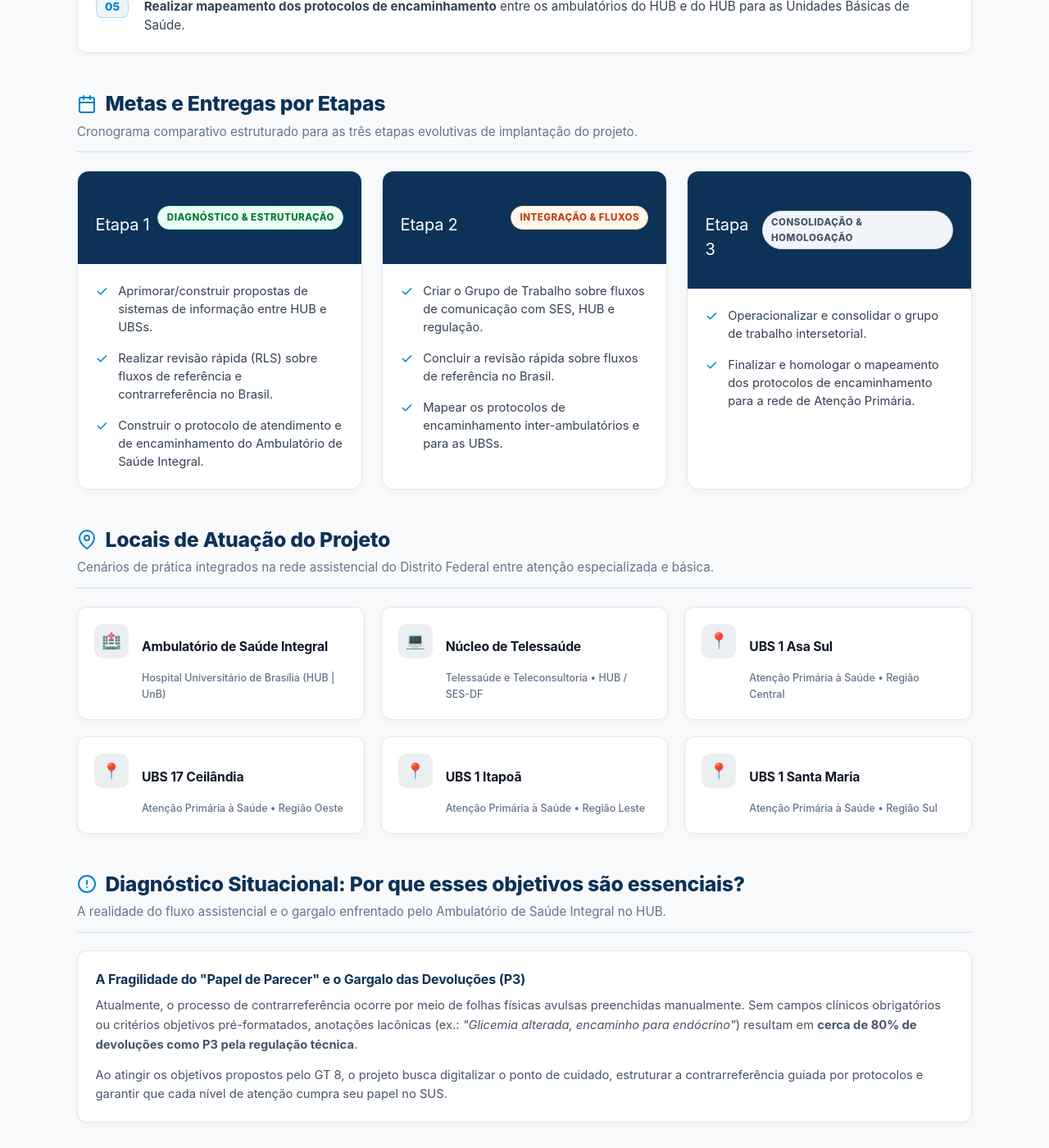
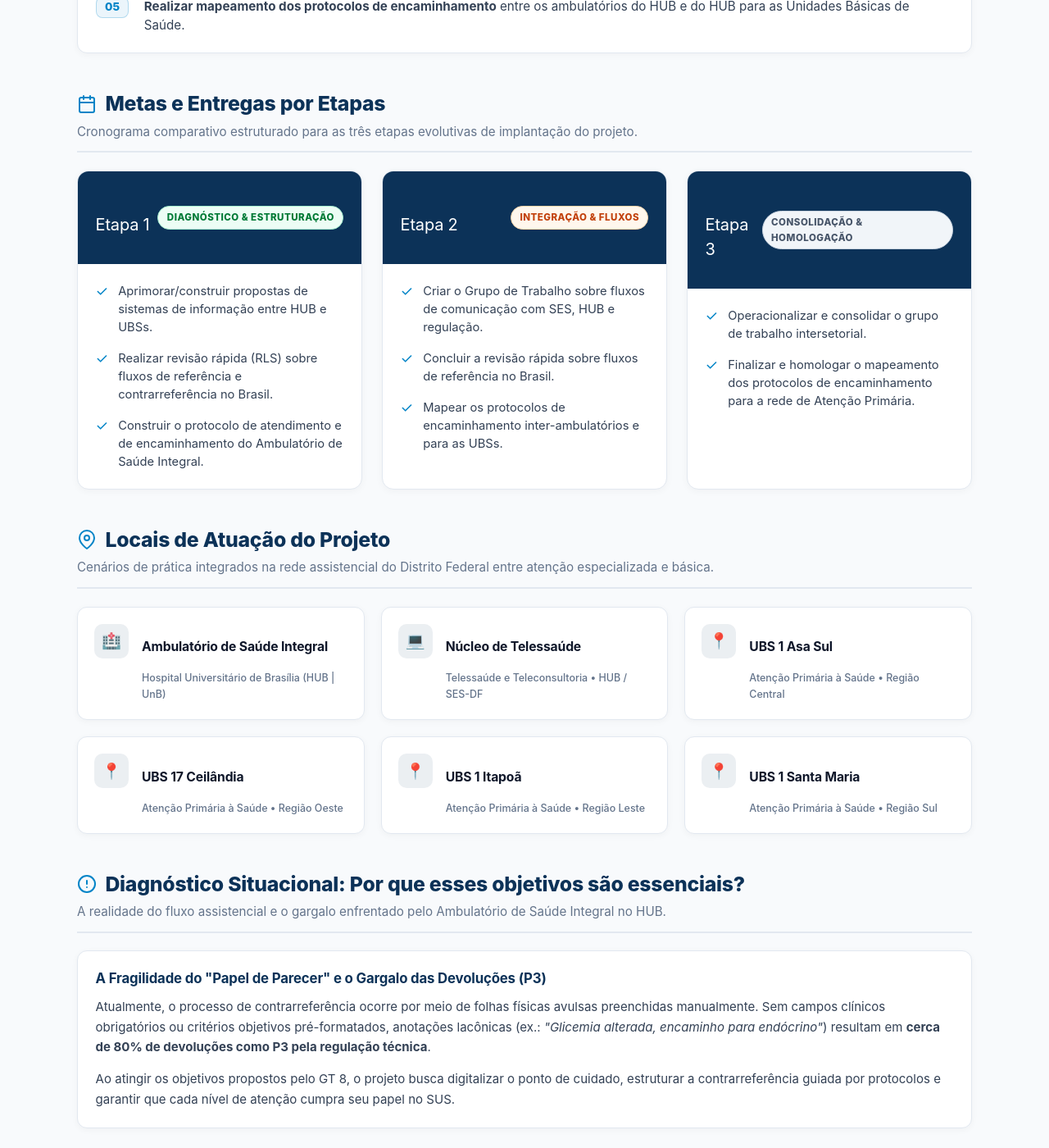
Before and after one commit to pet-saude-hub-gt8/pet-saude-gt8, an MkDocs documentation site: the page built from docs/objetivos.md, in a window 1280 px wide and 1400 px high, scrolled down 1152 px. Shown: the whole window at 82% size. Built offline with MkDocs 1.6.1 and Material for MkDocs 9.7.7, drawn with Linux system fonts in a browser that asks for light colours.

Commit message:
style: melhora contraste do diagnostico no modo escuro e adiciona botao laranja vibrante

```diff
--- a/docs/objetivos.md
+++ b/docs/objetivos.md
@@ -297,12 +297,12 @@ hide:
     </p>
   </div>
 
-  <div class="obj-card" style="margin-bottom: 1.5rem; display: block;">
-    <h4 style="margin: 0 0 0.5rem 0; color: #0c3258; font-weight: 700;">A Fragilidade do "Papel de Parecer" e o Gargalo das Devoluções (P3)</h4>
-    <p style="margin: 0 0 0.85rem 0; color: #475569; font-size: 0.92rem; line-height: 1.6;">
+  <div class="obj-card diagnostico-card">
+    <h4 class="diagnostico-card-title">A Fragilidade do "Papel de Parecer" e o Gargalo das Devoluções (P3)</h4>
+    <p class="diagnostico-card-text">
       Atualmente, o processo de contrarreferência ocorre por meio de folhas físicas avulsas preenchidas manualmente. Sem campos clínicos obrigatórios ou critérios objetivos pré-formatados, anotações lacônicas (ex.: <em>"Glicemia alterada, encaminho para endócrino"</em>) resultam em <strong>cerca de 80% de devoluções como P3 pela regulação técnica</strong>.
     </p>
-    <p style="margin: 0; color: #475569; font-size: 0.92rem; line-height: 1.6;">
+    <p class="diagnostico-card-text">
       Ao atingir os objetivos propostos pelo GT 8, o projeto busca digitalizar o ponto de cuidado, estruturar a contrarreferência guiada por protocolos e garantir que cada nível de atenção cumpra seu papel no SUS.
     </p>
   </div>
--- a/docs/stylesheets/extra.css
+++ b/docs/stylesheets/extra.css
@@ -417,6 +417,38 @@ body[data-md-color-scheme="slate"] .hero-full {
   transform: translateY(-2px);
 }
 
+.hero-btn-orange {
+  background: #ff5e1e;
+  color: #ffffff !important;
+  border: 1px solid #ff5e1e;
+  box-shadow: 0 4px 14px rgba(255, 94, 30, 0.4);
+}
+
+.hero-btn-orange:hover {
+  background: #e04a0e;
+  border-color: #e04a0e;
+  transform: translateY(-2px);
+  box-shadow: 0 8px 22px rgba(255, 94, 30, 0.55);
+}
+
+body[data-md-color-scheme="slate"] .hero-btn-orange {
+  background: #ff682b;
+  border-color: #ff682b;
+  box-shadow: 0 4px 16px rgba(255, 104, 43, 0.45);
+}
+
+body[data-md-color-scheme="slate"] .hero-btn-orange:hover {
+  background: #ff7d47;
+  border-color: #ff7d47;
+  box-shadow: 0 8px 24px rgba(255, 104, 43, 0.65);
+}
+
+body[data-contrast="high"] .hero-btn-orange {
+  background: #ff682b !important;
+  color: #ffffff !important;
+  border: 2px solid #ffffff !important;
+}
+
 .partner-card {
   width: 320px;
   background: rgba(255, 255, 255, 0.08);
@@ -1548,6 +1580,63 @@ body[data-md-color-scheme="slate"] .obj-number {
 
 body[data-md-color-scheme="slate"] .obj-text {
   color: #e2e8f0;
+}
+
+/* Card Diagnóstico Situacional */
+.diagnostico-card {
+  margin-bottom: 1.5rem;
+  display: block !important;
+}
+
+.diagnostico-card-title,
+.obj-card h4 {
+  margin: 0 0 0.65rem 0 !important;
+  color: #0c3258;
+  font-weight: 700 !important;
+  font-size: 1.05rem !important;
+  line-height: 1.4;
+}
+
+body[data-md-color-scheme="slate"] .diagnostico-card-title,
+body[data-md-color-scheme="slate"] .obj-card h4 {
+  color: #38bdf8 !important; /* Azul celeste brilhante de alto contraste */
+}
+
+body[data-contrast="high"] .diagnostico-card-title,
+body[data-contrast="high"] .obj-card h4 {
+  color: #ffff00 !important;
+}
+
+.diagnostico-card-text {
+  margin: 0 0 0.85rem 0 !important;
+  color: #334155;
+  font-size: 0.94rem;
+  line-height: 1.65;
+}
+
+.diagnostico-card-text:last-child {
+  margin-bottom: 0 !important;
+}
+
+body[data-md-color-scheme="slate"] .diagnostico-card-text,
+body[data-md-color-scheme="slate"] .obj-card p {
+  color: #e2e8f0 !important; /* Texto claro nítido para modo escuro */
+}
+
+body[data-md-color-scheme="slate"] .diagnostico-card-text strong,
+body[data-md-color-scheme="slate"] .obj-card strong {
+  color: #ffffff !important;
+  font-weight: 700;
+}
+
+body[data-md-color-scheme="slate"] .diagnostico-card-text em,
+body[data-md-color-scheme="slate"] .obj-card em {
+  color: #bae6fd !important;
+}
+
+body[data-contrast="high"] .diagnostico-card-text,
+body[data-contrast="high"] .obj-card p {
+  color: #ffffff !important;
 }
 
 /* Grid Comparativo em 3 Colunas (Etapas) */
```
Also changed, not shown: docs/index.md (+1 -1 lines).
